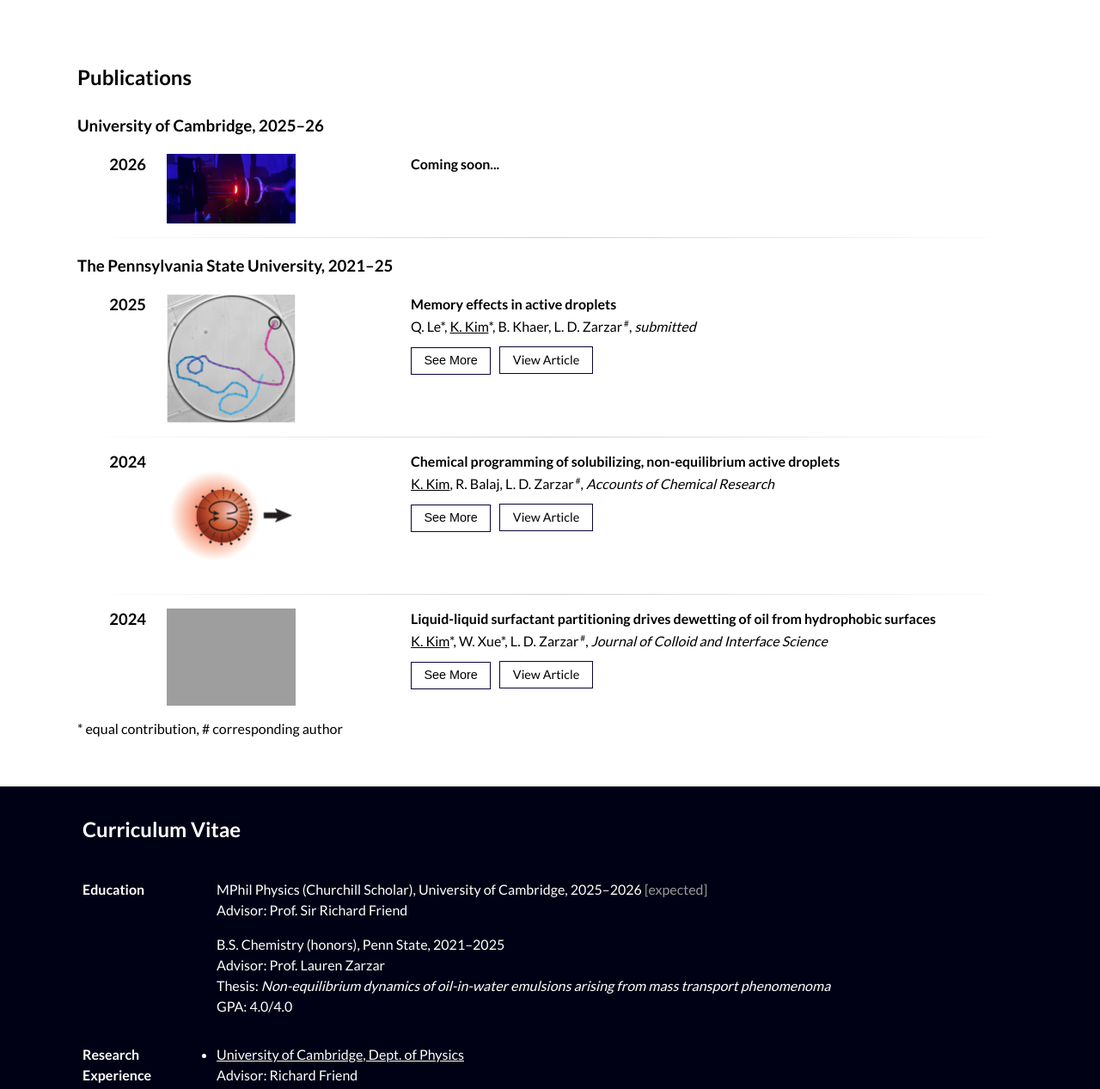
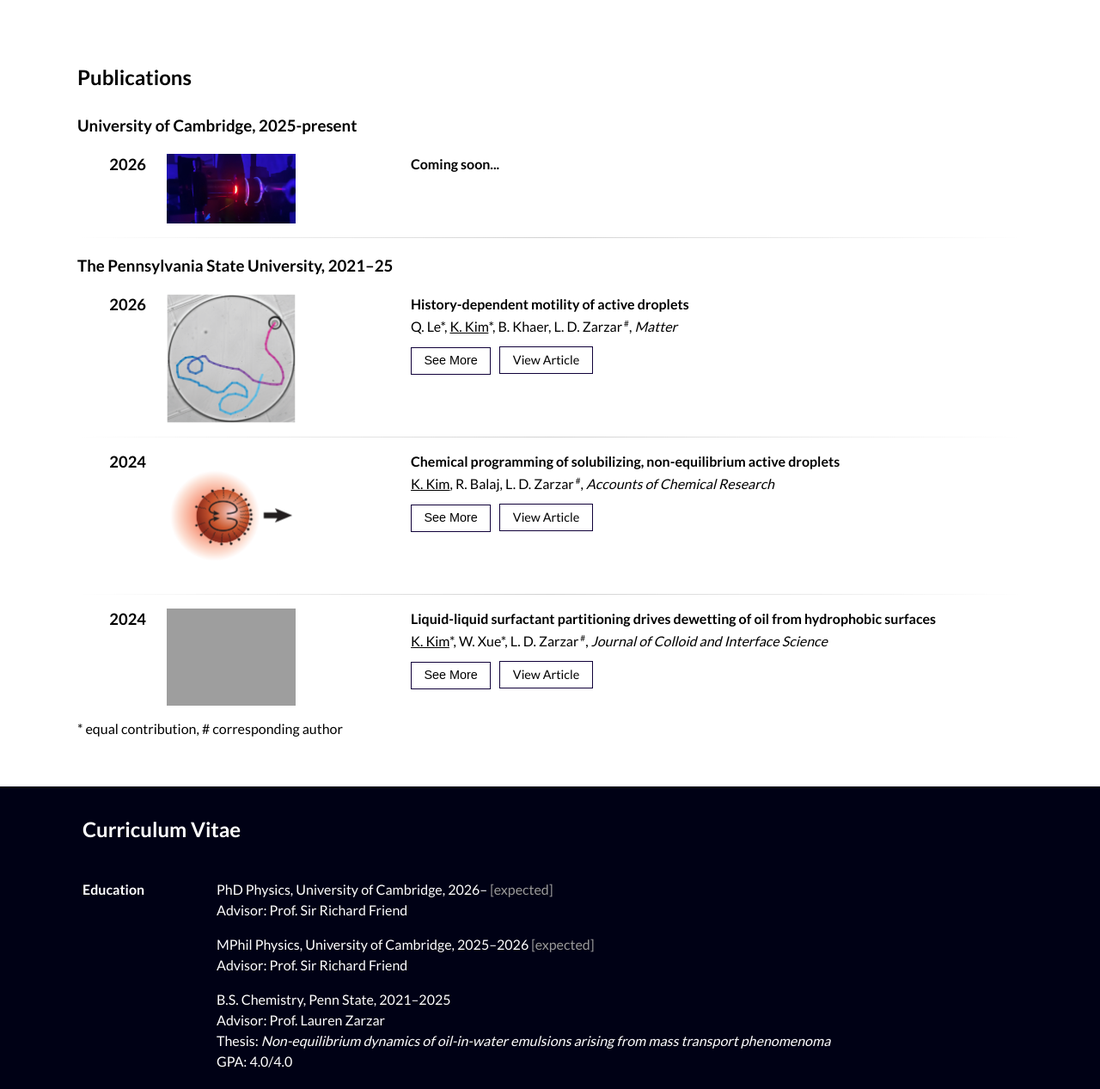
Before and after one commit to kueyoungk/kueyoungkim.github.io, a plain HTML site: page index.html in a window 1280 px wide. Shown: the part 1620-2887 px from the top of the page at 86% size. Drawn offline with Linux system fonts and the light colour scheme; grey boxes are pictures that could not be loaded.

Commit message:
update bio and cv info

```diff
--- a/index.html
+++ b/index.html
@@ -45,7 +45,7 @@
 
                 <div class="bio">
                     <p class="reveal">
-                        Kueyoung is a Churchill Scholar at the Cavendish Laboratory, University of Cambridge, where he is pursuing an MPhil in Physics in the group of Prof. Richard Friend.
+                        Kueyoung is a Churchill Scholar at the Cavendish Laboratory, University of Cambridge, where he is pursuing an MPhil in Physics in the group of Prof. Richard Friend. His research focuses on designing and characterizing high-spin luminescent organic molecules for use in quantum information science and organic photovoltaics.
                         He graduated summa cum laude (4.0 GPA) from Penn State with honors in chemistry where he worked with Prof. Lauren Zarzar on using emulsions as an dynamic and responsive materials platform.
                     </p>
 
@@ -53,8 +53,7 @@
                         Through his interdisciplinary research projects ranging from using mechanical force to drive organic reactions
                         to modeling photosynthetic energy transport with DNA origami, he has had the opportunity
                         to join diverse scientific communities across the world, including at the University of Pennsylvania,
-                        UC Berkeley, the Max Planck Institute for Dynamics and Self-Organization, and MIT. He has authored two
-                        first-author publications and received multiple awards for his work at local and national conferences.
+                        UC Berkeley, the Max Planck Institute for Dynamics and Self-Organization, and MIT.
                         With the goal of harnessing materials to address problems in sustainability during his research career as a professor, he is determined
                         to apply his collaborative mindset and ceaseless curiosity at the intersection of chemistry, physics, and biology.
                     </p>
@@ -81,7 +80,7 @@
         <!-- publications section -->
         <section id="publications" class="publications-section">
             <h2 class="reveal">Publications</h2>
-            <h3 class="reveal">University of Cambridge, 2025–26</h3>
+            <h3 class="reveal">University of Cambridge, 2025-present</h3>
 
             <!-- 2026  -->
             <article class="publication-item reveal">
@@ -102,14 +101,14 @@
 
             <!-- 2025 Penn State History Drops -->
             <article class="publication-item reveal">
-                <div class="publication-year">2025</div>
+                <div class="publication-year">2026</div>
                 <div class="publication-image">
                     <img src="docs/assets/history_drops.jpg" alt="Publication Image" />
                 </div>
                 <div class="publication-info">
                     <p>
-                        <strong> Memory effects in active droplets</strong> <br>
-                        Q. Le*, <u>K. Kim</u>*, B. Khaer, L. D. Zarzar<sup><font size=1> #</font></sup>, <em> submitted </em> <br>
+                        <strong> History-dependent motility of active droplets</strong> <br>
+                        Q. Le*, <u>K. Kim</u>*, B. Khaer, L. D. Zarzar<sup><font size=1> #</font></sup>, <em> Matter </em> <br>
 
                         <span class="more-text">
                             <strong>Abstract: </strong>Marangoni-driven self-propelled droplets have attracted considerable attention as a platform to study
@@ -191,11 +190,15 @@
                 </div>
                 <div class="cv-column-right">
                     <ul class = "reveal">
-                        MPhil Physics (Churchill Scholar), University of Cambridge, 2025–2026 <span style="color: #9a9a9a">[expected]</span> <br>
+                        PhD Physics, University of Cambridge, 2026– <span style="color: #9a9a9a">[expected]</span> <br>
                         Advisor: Prof. Sir Richard Friend <br>
                     </ul>
                     <ul class = "reveal">
-                        B.S. Chemistry (honors), Penn State, 2021–2025<br>
+                        MPhil Physics, University of Cambridge, 2025–2026 <span style="color: #9a9a9a">[expected]</span> <br>
+                        Advisor: Prof. Sir Richard Friend <br>
+                    </ul>
+                    <ul class = "reveal">
+                        B.S. Chemistry, Penn State, 2021–2025<br>
                         Advisor: Prof. Lauren Zarzar <br>
                         Thesis: <i>Non-equilibrium dynamics of oil-in-water emulsions arising from mass transport phenomenoma</i><br>
                         GPA: 4.0/4.0
@@ -248,7 +251,7 @@
                 <div class="cv-column-right">
                     <ul>
                         <li class = "reveal">Cambridge Trust International Scholarship in Physical Sciences, 2026</li>
-                        <li class = "reveal">NSF Graduate Research Fellowship Program, 2025</li>
+                        <li class = "reveal">NSF Graduate Research Fellowship Program, 2025 & 2026 (declined)</li>
                         <li class = "reveal">Churchill Scholar, 2025</li>
                         <li class = "reveal">Rhodes Scholarship Finalist, 2024</li>
                         <li class = "reveal">First Place Poster Award, ACS National Meeting (COLL), 2023</li>
```
